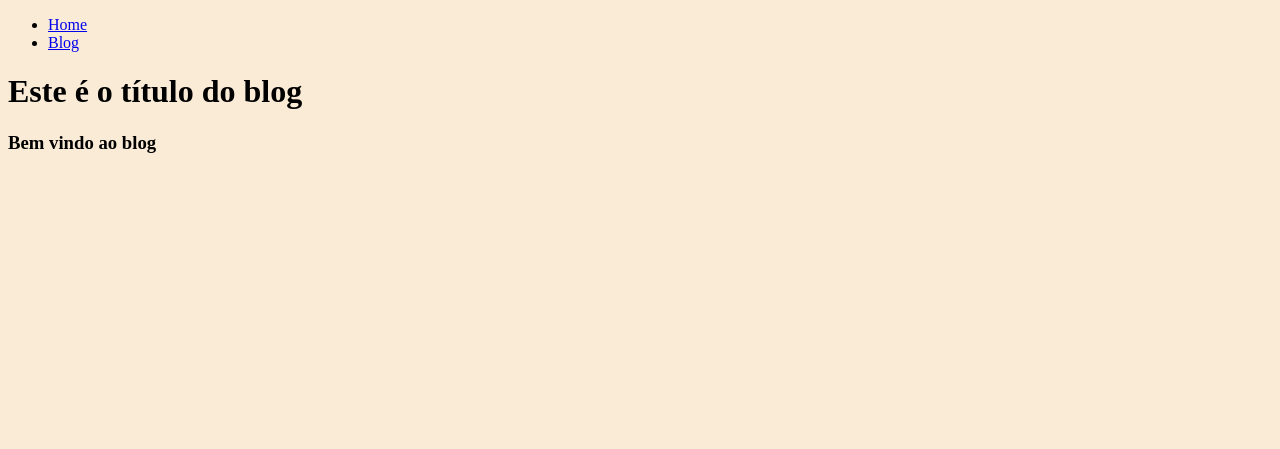
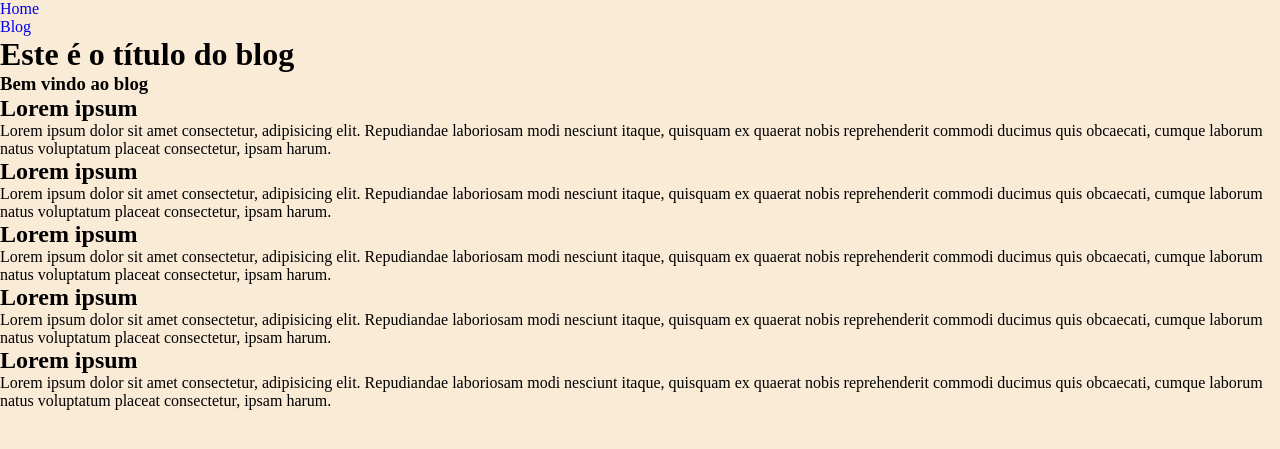
Before and after one commit to ciardileo/python_classes, a Django app: page /blog/ in a window 1280 px wide. Shown: the top 449 px of the page. Run offline with Django 4.2, Linux system fonts and the light colour scheme.

Commit message:
arquivos estáticos e configurações em django

```diff
--- a/courses/curso_udemy/classes/django/projeto1/blog/templates/blog.html
+++ b/courses/curso_udemy/classes/django/projeto1/blog/templates/blog.html
@@ -4,11 +4,20 @@
     <meta charset="UTF-8">
     <meta name="viewport" content="width=device-width, initial-scale=1.0">
     <title>Página do Blog</title>
-    <link rel="stylesheet" href="{% static "style.css" %}">
+    <link rel="stylesheet" href="{% static "css/style.css" %}">
 </head>
 <body>
     {% include "html/header.html" %}
     <h1>{{title_blog}}</h1>
     <h3>Bem vindo ao blog</h3>
+
+    <main id="posts">
+        {% include "html/postblock.html" %}
+        {% include "html/postblock.html" %}
+        {% include "html/postblock.html" %}
+        {% include "html/postblock.html" %}
+        {% include "html/postblock.html" %}
+    </main>
+
 </body>
 </html>
--- a/courses/curso_udemy/classes/django/projeto1/global/html/index.html
+++ b/courses/curso_udemy/classes/django/projeto1/global/html/index.html
@@ -4,7 +4,7 @@
     <meta charset="UTF-8">
     <meta name="viewport" content="width=device-width, initial-scale=1.0">
     <title>Home do Site</title>
-    <link rel="stylesheet" href="{% static "style.css" %}">
+    <link rel="stylesheet" href="{% static "css/style.css" %}">
 
 </head>
 <body>
--- /dev/null
+++ b/courses/curso_udemy/classes/django/projeto1/global/html/postblock.html
@@ -0,0 +1,8 @@
+<article>
+    <h2 class="post_title">
+        Lorem ipsum
+    </h2>
+    <div class="post_content">
+        Lorem ipsum dolor sit amet consectetur, adipisicing elit. Repudiandae laboriosam modi nesciunt itaque, quisquam ex quaerat nobis reprehenderit commodi ducimus quis obcaecati, cumque laborum natus voluptatum placeat consectetur, ipsam harum.
+    </div>
+    </article>
--- /dev/null
+++ b/courses/curso_udemy/classes/django/projeto1/home/static/css/style.css
@@ -0,0 +1,13 @@
+@charset "utf-8";
+
+
+*{
+    margin: 0;
+    padding: 0;
+    box-sizing: border-box;
+    text-decoration: none;
+}
+
+body{
+    background-color: antiquewhite;
+}
--- a/courses/curso_udemy/classes/django/projeto1/home/static/style.css
+++ /dev/null
@@ -1,5 +0,0 @@
-@charset "utf-8";
-
-body{
-    background-color: antiquewhite;
-}
--- a/courses/curso_udemy/classes/django/projeto1/project/settings.py
+++ b/courses/curso_udemy/classes/django/projeto1/project/settings.py
@@ -121,6 +121,10 @@ USE_TZ = True
 
 STATIC_URL = 'static/'
 
+# STATICFILES_DIR = [
+#     BASE_DIR / 'global' / 'static'
+# ]
+
 # Default primary key field type
 # https://docs.djangoproject.com/en/4.2/ref/settings/#default-auto-field
 
```
